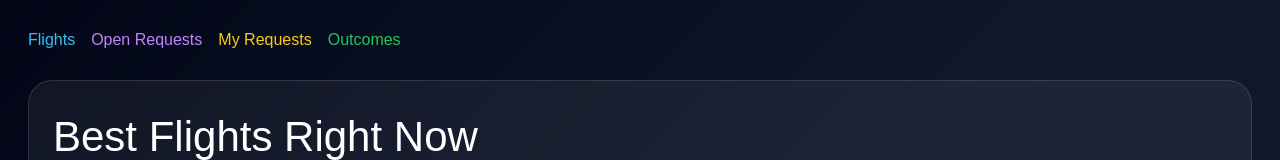
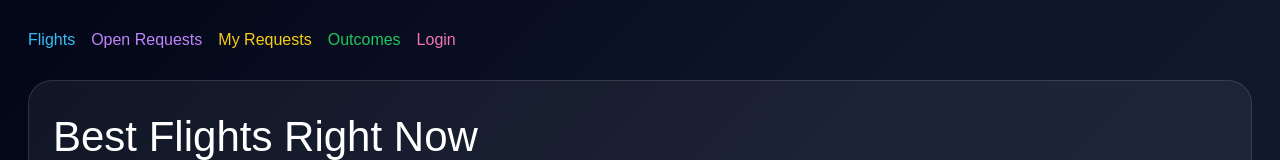
Before and after one commit to richlafayette-creator/nonrev-app, a Next.js app: page / in a window 1280 px wide. Shown: the top 160 px of the page. Built offline with nearby package versions, Linux system fonts and the light colour scheme; no server answers; the database is empty.

Commit message:
Add auth session UI

```diff
--- a/app/page.tsx
+++ b/app/page.tsx
@@ -14,6 +14,7 @@ export default function Home() {
   const [requests, setRequests] = useState<any[]>([])
   const [search, setSearch] = useState('')
   const [message, setMessage] = useState('')
+  const [userEmail, setUserEmail] = useState('')
 
   async function loadData() {
     const flightsResult = await supabase.from('flights').select('*').order('score', { ascending: false }).limit(50)
@@ -22,7 +23,15 @@ export default function Home() {
     setRequests(requestsResult.data || [])
   }
 
-  useEffect(() => { loadData() }, [])
+  useEffect(() => {
+    loadData()
+
+    supabase.auth.getUser().then(({ data }) => {
+      if (data.user?.email) {
+        setUserEmail(data.user.email)
+      }
+    })
+  }, [])
 
   async function requestLoad(flightId: number) {
     const { error } = await supabase.from('load_requests').insert({
@@ -63,11 +72,27 @@ export default function Home() {
       padding: 28,
       fontFamily: 'Arial'
     }}>
-      <nav style={{ marginBottom: 28, display: 'flex', gap: 16 }}>
+      <nav style={{ marginBottom: 28, display: 'flex', gap: 16, alignItems: 'center', flexWrap: 'wrap' }}>
         <a href="/" style={{ color: '#38bdf8' }}>Flights</a>
         <a href="/requests" style={{ color: '#c084fc' }}>Open Requests</a>
         <a href="/my-requests" style={{ color: '#facc15' }}>My Requests</a>
         <a href="/outcomes" style={{ color: '#22c55e' }}>Outcomes</a>
+
+        {!userEmail && (
+          <a href="/login" style={{ color: '#f472b6' }}>
+            Login
+          </a>
+        )}
+
+        {userEmail && (
+          <div style={{
+            marginLeft: 'auto',
+            color: '#38bdf8',
+            fontWeight: 'bold'
+          }}>
+            {userEmail}
+          </div>
+        )}
       </nav>
 
       <section style={{
```
